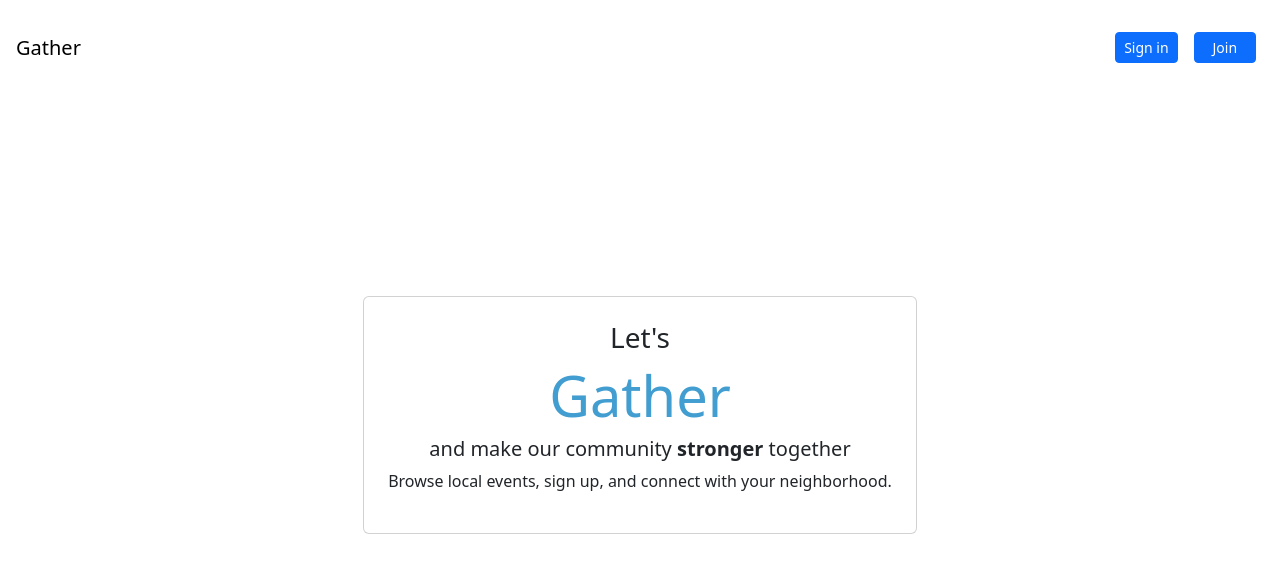
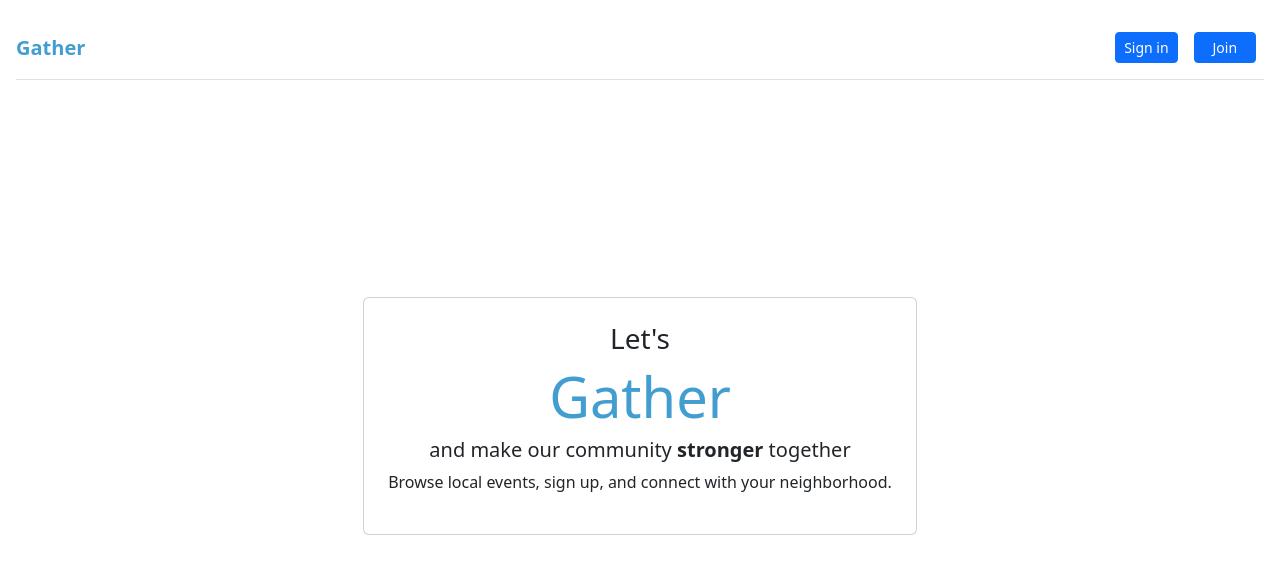
Before and after one commit to Gazdean/events-front-end, a React (Vite) app: page / in a window 1280 px wide. Shown: the top 574 px of the page. Built offline with nearby package versions, Linux system fonts and the light colour scheme; no server answers.

Commit message:
displayed email styling

```diff
--- a/src/Components/Header.jsx
+++ b/src/Components/Header.jsx
@@ -23,10 +23,10 @@ export default function Header() {
 
   return (
     <>
-    <Navbar className="m-3">
-        <Navbar.Brand variant="primary" as={Link} to={"/"} >Gather</Navbar.Brand>
-        <Nav className="ms-auto d-flex flex-row justify-content-between">
-            {currentUser ? <>{error ? <p>{error}</p> : null} <p>{currentUser.email}</p> <Button onClick={handleLogout}>logout</Button></>:  <>
+    <Navbar className="m-3 border-bottom ">
+        <Navbar.Brand style={{ color: "#429DD0" }} as={Link} to={"/"} ><strong>Gather</strong></Navbar.Brand>
+        <Nav className="ms-auto d-flex flex-row justify-content-center align-contents-center">
+            {currentUser ? <>{error ? <p>{error}</p> : null} <Nav.Item className='pt-2 me-2' style={{fontSize:"0.9rem"}}>{currentUser.email}</Nav.Item> <Button onClick={handleLogout}>logout</Button></>:  <>
               {location.pathname !== "/sign-in" ? <Nav.Link as={Link} to={"/sign-in"}><Button variant="primary" size="sm">Sign in</Button></Nav.Link> : null }
               {location.pathname !== "/join" ? <Nav.Link as={Link} to={"/join"}><Button variant="primary" size="sm" style={{width:"3.9rem"}}>Join</Button></Nav.Link> : null }
             </> }
```
